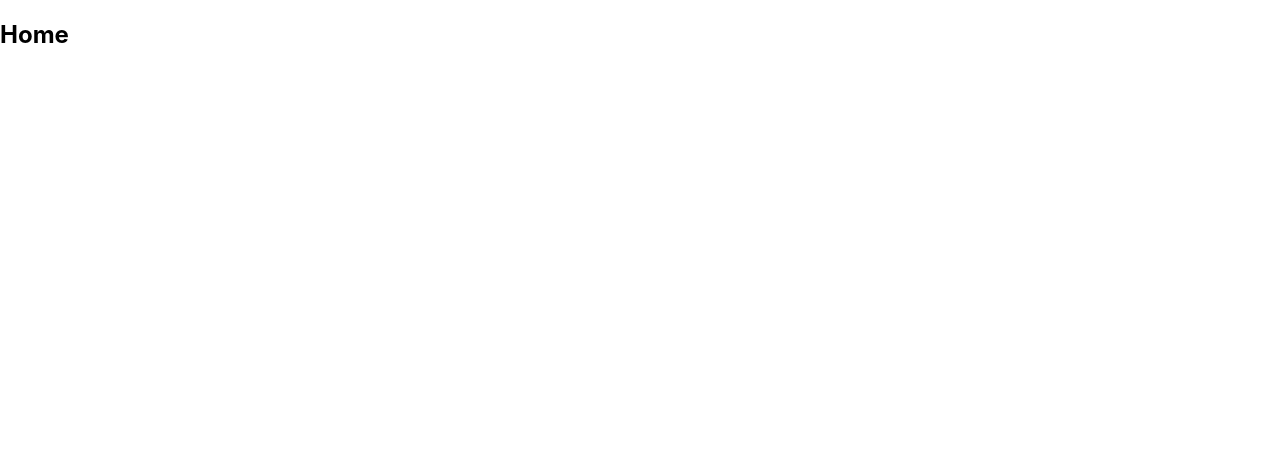
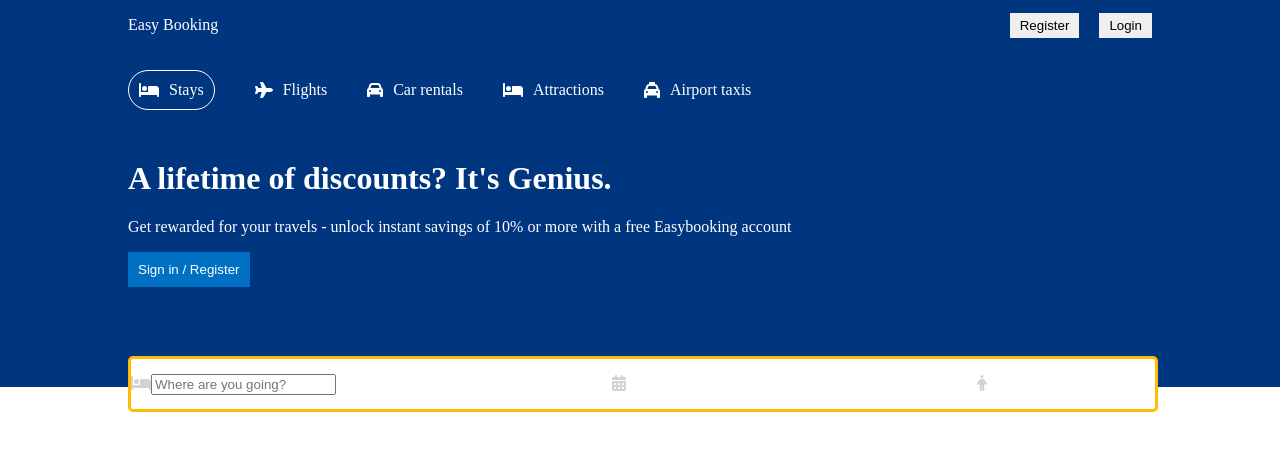
Before and after one commit to bengin34/bookingApp_nodeJS, a React (Create React App) app in the folder client/: page / in a window 1280 px wide. Shown: the top 450 px of the page. Built offline with nearby package versions, Linux system fonts and the light colour scheme.

Commit message:
navbar header

```diff
--- a/client/src/App.js
+++ b/client/src/App.js
@@ -1,11 +1,16 @@
 import { Routes, Route } from "react-router-dom";
 import Home from "./pages/home/Home";
+import List from "./pages/list/List";
+import Hotel from "./pages/hotel/Hotel";
+
 
 function App() {
   return (
     <>
       <Routes>
         <Route path="/" element={<Home />} />
+        <Route path="/hotels" element={<List />} />
+        <Route path="/hotel/:id" element={<Hotel />} />
       </Routes>
     </>
   );
--- /dev/null
+++ b/client/src/components/header/Header.css
@@ -0,0 +1,62 @@
+.header{
+    background-color: #003580;
+    color:white;
+    display: flex;
+    justify-content: center;
+    position: relative;
+}
+
+.headerContainer{
+    width: 100%;
+    max-width: 1024px;
+    margin: 20px 0px 100px 0px;
+
+}
+
+.headerList{
+    display: flex;
+    gap:40px;
+    margin-bottom: 50px;
+}
+.headerListItem{
+display: flex;
+align-items: center;
+gap: 10px;
+}
+.headerListItem.active{
+border: 1px solid white;
+padding: 10px;
+border-radius: 20px;
+}
+
+.headerDesc{
+    margin: 20px opx;
+}
+
+.headerBtn{
+    background-color: #0071c2;
+    color: white;
+    font-weight: 500;
+    border: none;
+    padding: 10px;
+    cursor: pointer;
+}
+
+.headerSearch{
+    height: 30px;
+    background-color: white;
+    border: 3px solid #febb02;
+    display: flex;
+    align-items: center;
+    justify-content: space-between;
+    border-radius: 5px;
+    padding: 10px 0;
+    position: absolute;
+    bottom: -25px;
+    width: 100%;
+    max-width:1024px ;
+}
+
+.headerIcon{
+    color: lightgray;
+}
--- /dev/null
+++ b/client/src/components/header/Header.jsx
@@ -0,0 +1,67 @@
+import "./Header.css";
+import { FontAwesomeIcon } from "@fortawesome/react-fontawesome";
+import {
+  faBed,
+  faCalendarDays,
+  faCar,
+  faPerson,
+  faPlane,
+  faTaxi,
+} from "@fortawesome/free-solid-svg-icons";
+
+const Header = () => {
+  return (
+    <div className="header">
+      <div className="headerContainer">
+        <div className="headerList">
+          <div className="headerListItem active">
+            <FontAwesomeIcon icon={faBed} />
+            <span>Stays</span>
+          </div>
+          <div className="headerListItem">
+            <FontAwesomeIcon icon={faPlane} />
+            <span>Flights</span>
+          </div>
+          <div className="headerListItem">
+            <FontAwesomeIcon icon={faCar} />
+            <span>Car rentals</span>
+          </div>
+          <div className="headerListItem">
+            <FontAwesomeIcon icon={faBed} />
+            <span>Attractions</span>
+          </div>
+          <div className="headerListItem">
+            <FontAwesomeIcon icon={faTaxi} />
+            <span>Airport taxis</span>
+          </div>
+        </div>
+        <h1 className="headerTitle">A lifetime of discounts? It's Genius.</h1>
+        <p className="headerDesc">
+          Get rewarded for your travels - unlock instant savings of 10% or more
+          with a free Easybooking account
+        </p>
+        <button className="headerBtn">Sign in / Register</button>
+        <div className="headerSearch">
+          <div className="headerSearchItem">
+            <FontAwesomeIcon icon={faBed} className="headerIcon" />
+            <input
+              type="text"
+              placeholder="Where are you going?"
+              className="headerSearchInput"
+            />
+          </div>
+          <div className="headerSearchItem">
+            <FontAwesomeIcon icon={faCalendarDays} className="headerIcon" />
+            <span className="headerSearchText" >date to date</span>
+          </div>
+          <div className="headerSearchItem">
+            <FontAwesomeIcon icon={faPerson} className="headerIcon" />
+            <span className="headerSearchText" >2 adults 2 children 1 room</span>
+          </div>
+        </div>
+      </div>
+    </div>
+  );
+};
+
+export default Header;
--- /dev/null
+++ b/client/src/components/navbar/Navbar.css
@@ -0,0 +1,28 @@
+.navbar{
+    height: 50px;
+    background-color: #003580;
+    display: flex;
+    justify-content: center;
+}
+
+.navContainer{
+    width: 100%;
+    max-width: 1024px;
+    color: white;
+    display: flex;
+    align-items: center;
+    justify-content: space-between;
+
+}
+
+.logo{
+    font-weight: 500;
+}
+
+.navButton{
+    margin-left: 20px;
+    border:none;
+    padding: 5px 10px;
+    cursor: pointer;
+    color:003580;
+}
--- /dev/null
+++ b/client/src/components/navbar/Navbar.jsx
@@ -0,0 +1,19 @@
+
+import "./Navbar.css"
+
+const Navbar = () => {
+  return (
+    <div className="navbar">
+      <div className="navContainer">
+        <span className="logo">Easy Booking</span>
+        <div className="navItems">
+            <button className="navButton">Register</button>
+            <button className="navButton">Login</button>
+        </div>
+      </div>
+
+    </div>
+  )
+}
+
+export default Navbar
--- a/client/src/index.css
+++ b/client/src/index.css
@@ -1,13 +1,5 @@
 body {
   margin: 0;
-  font-family: -apple-system, BlinkMacSystemFont, 'Segoe UI', 'Roboto', 'Oxygen',
-    'Ubuntu', 'Cantarell', 'Fira Sans', 'Droid Sans', 'Helvetica Neue',
-    sans-serif;
-  -webkit-font-smoothing: antialiased;
-  -moz-osx-font-smoothing: grayscale;
+  padding: 0;
+  box-sizing: border-box;
 }
-
-code {
-  font-family: source-code-pro, Menlo, Monaco, Consolas, 'Courier New',
-    monospace;
-}
--- a/client/src/pages/home/Home.jsx
+++ b/client/src/pages/home/Home.jsx
@@ -1,9 +1,12 @@
-import React from 'react'
+import Header from "../../components/header/Header"
+import Navbar from "../../components/navbar/Navbar"
+import "./home.css"
 
 const Home = () => {
   return (
     <div>
-     <h2>Home</h2>
+    <Navbar/>
+     <Header/>
     </div>
   )
 }
--- /dev/null
+++ b/client/src/pages/hotel/Hotel.jsx
@@ -0,0 +1,11 @@
+import React from 'react'
+
+const Hotel = () => {
+  return (
+    <div>
+      Hotel
+    </div>
+  )
+}
+
+export default Hotel
--- /dev/null
+++ b/client/src/pages/list/List.jsx
@@ -0,0 +1,11 @@
+import React from 'react'
+
+const List = () => {
+  return (
+    <div>
+      <h2>Hotels</h2>
+    </div>
+  )
+}
+
+export default List
```
Also changed, not shown: client/package.json (+4 -4 lines), client/src/pages/home/home.css (added), 1 other file (tests, documents, lock files or other folders).
